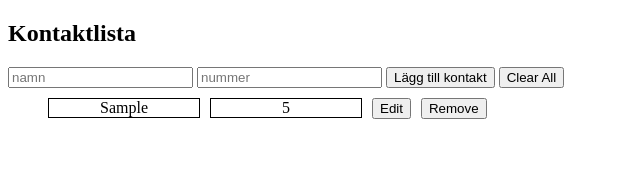
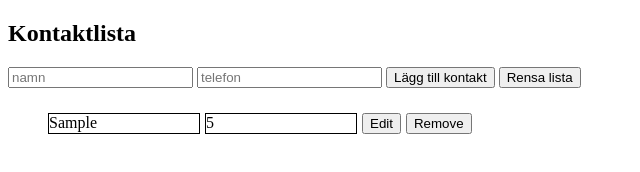
Before and after one commit to hampusvh/JS-Kontaktlista, a plain HTML site: page index.html in a window 1280 px wide. Both pictures are taken after typing "Sample", "5" into the empty fields and a click on the button "Lägg till kontakt". Shown: the whole page, without its empty margins (0-640 px from the left). Drawn offline with Linux system fonts and the light colour scheme.

Commit message:
improved syntax

```diff
--- a/index.html
+++ b/index.html
@@ -12,9 +12,9 @@
     <div class="kreator">
         <form id="addcontact">
             <input type="text" id="name" placeholder="namn" required>
-            <input type="number" id="number" placeholder="nummer" required>
+            <input type="number" id="number" placeholder="telefon" required>
             <button type="submit">Lägg till kontakt</button>
-            <button type ="button" id="clearAll">Clear All</button>
+            <button type="button" id="clearAll">Rensa lista</button>
         </form>
     </div>
 
--- a/style.css
+++ b/style.css
@@ -1,21 +1,14 @@
 #contactlist {
-    margin-top: 5px;
-    list-style-type: none;
-
+    margin-top: 25px;
 }
 
 .contact {
     margin-top: 10px;
     display: flex;
-    align-items: center;
-    gap: 10px;
-
+    gap: 5px;
 }
 
 .contact span {
-    display: inline-block;
-    background-color: #ffffff;
     border: 1px solid black;
     min-width: 150px;
-    text-align: center;
 }
```
Also changed, not shown: script.js (line endings or trailing spaces).
